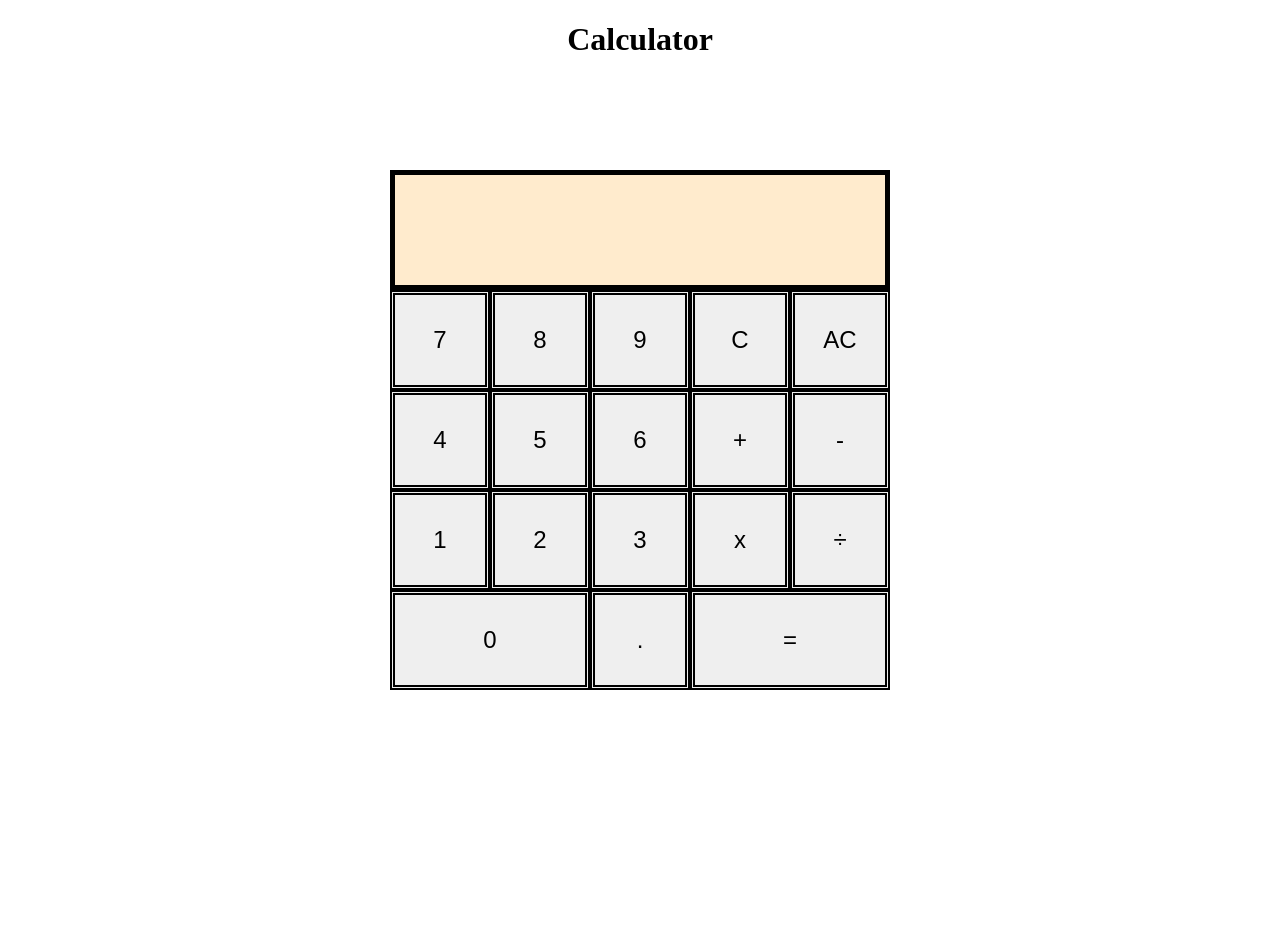
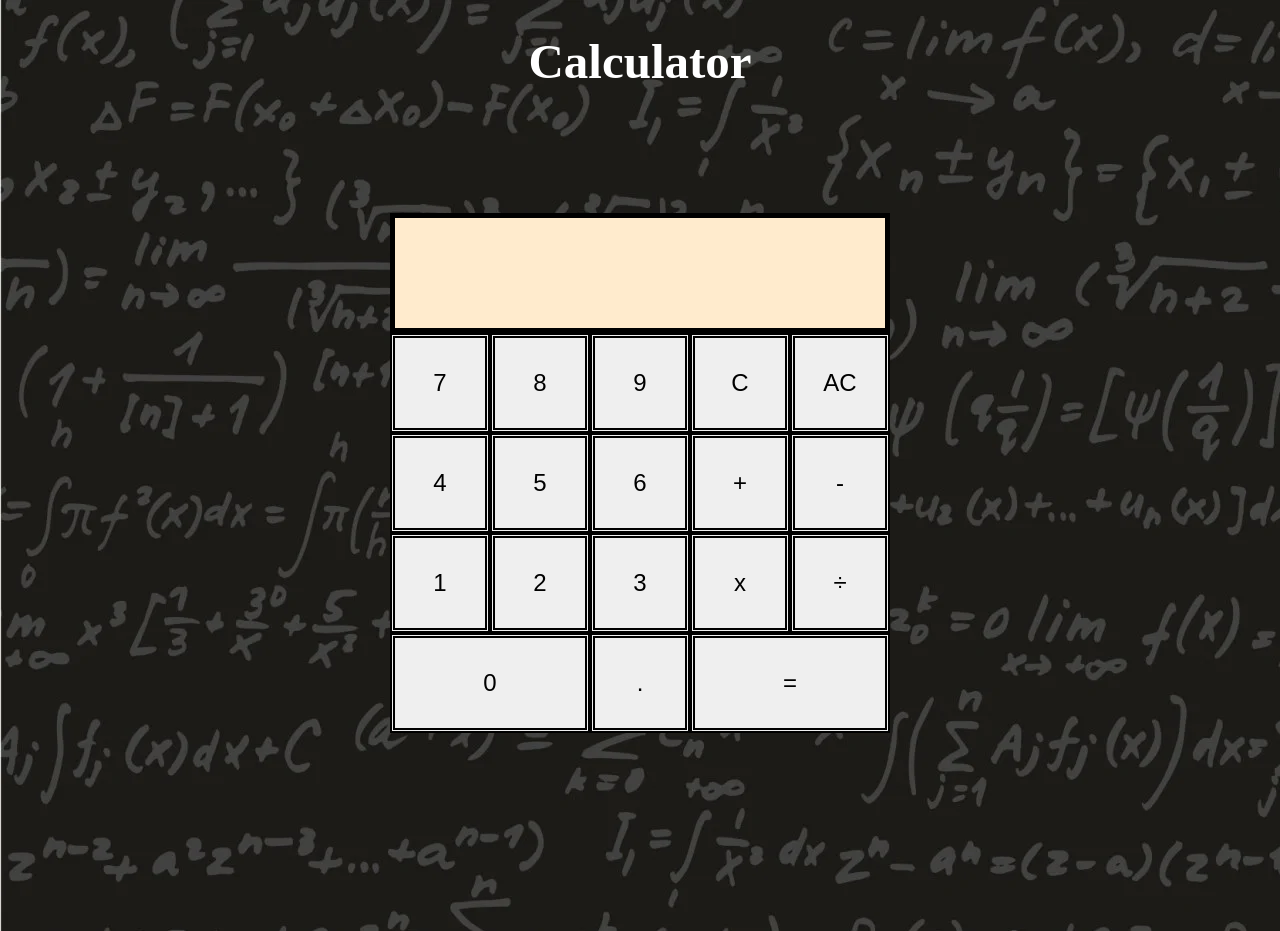
Before and after one commit to falcon102582/calculator, a plain HTML site: page index.html in a window 1280 px wide. Before the commit the page ends 888 px from the top, so only its background shows below. Drawn offline with Linux system fonts and the light colour scheme.

Commit message:
added background image

```diff
--- a/style.css
+++ b/style.css
@@ -1,5 +1,12 @@
+body{
+    background: url("./background.webp") ;
+    background-size: auto;
+}
+
 h1{
     text-align: center;
+    color: white;
+    font-size: 49px;
 }
 
 .container{
```
Also changed, not shown: background.webp (added).
